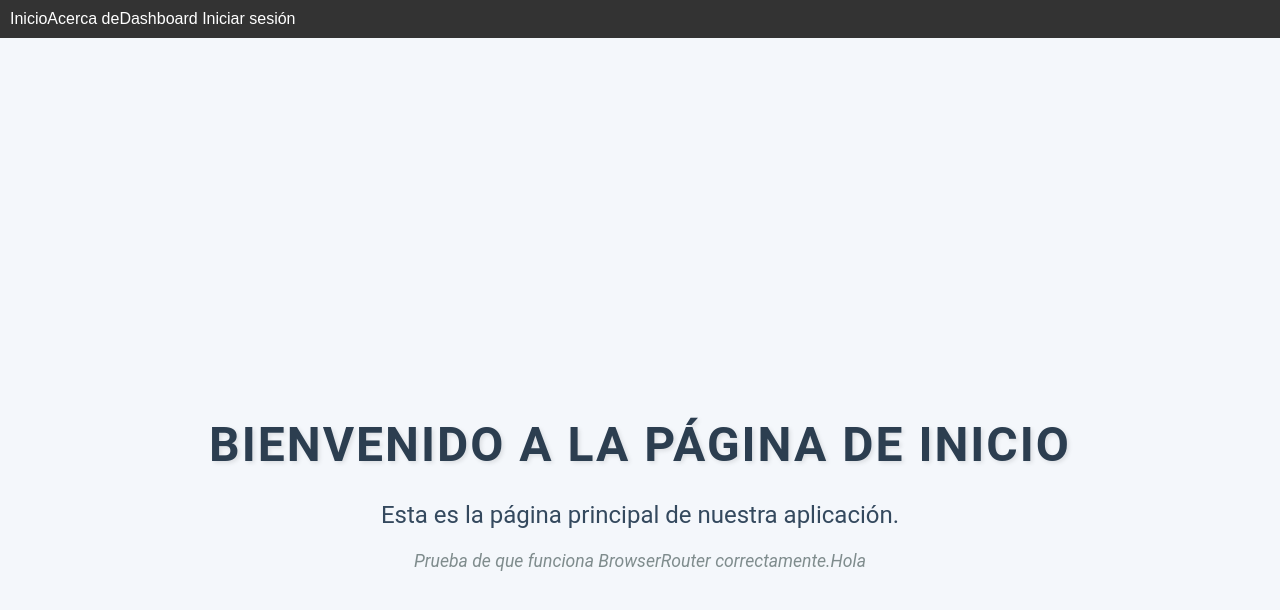
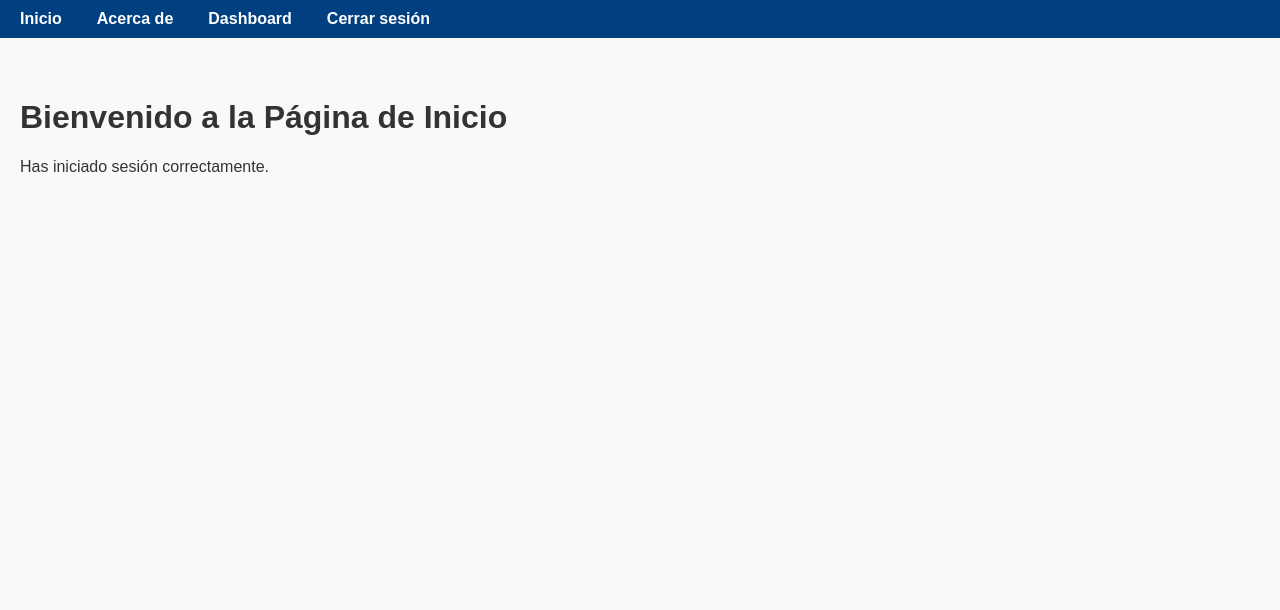
Before and after one commit to Carlosalfredo22/pruebareact, a React (Vite) app: page / in a window 1280 px wide. Shown: the top 610 px of the page. Built offline with nearby package versions, Linux system fonts and the light colour scheme; the HTML template or start-up script is replaced by a standard one.

Commit message:
Completo navbar y login

```diff
--- a/src/App.jsx
+++ b/src/App.jsx
@@ -1,19 +1,17 @@
 import { BrowserRouter, Routes, Route } from 'react-router-dom';
-import Navbar from './components/Navbar';
 import Home from './pages/Home';
 import About from './pages/About';
-import Dashboard from './pages/Dashboard'; // Importando el Dashboard
-import Login from './pages/login'; // Importando Login
+import Dashboard from './pages/Dashboard';
+import Login from './pages/login';
 
 function App() {
   return (
     <BrowserRouter>
-      <Navbar />
       <Routes>
-        <Route path="/" element={<Home />} />
+        <Route path="/login" element={<Login />} />         {/* Login primero */}
+        <Route path="/" element={<Home />} />               {/* Página principal luego del login */}
         <Route path="/about" element={<About />} />
         <Route path="/dashboard" element={<Dashboard />} />
-        <Route path="/login" element={<Login />} /> {/* Nueva ruta para el Login */}
       </Routes>
     </BrowserRouter>
   );
--- a/src/components/Navbar.jsx
+++ b/src/components/Navbar.jsx
@@ -1,12 +1,24 @@
-import { Link } from 'react-router-dom';
+import React from 'react';
+import { Link, useNavigate } from 'react-router-dom';
+import '../style/Home.css'; // Reutilizamos los estilos
 
 function Navbar() {
+  const navigate = useNavigate();
+
+  const handleLogout = (e) => {
+    e.preventDefault(); // Evita navegación predeterminada
+    localStorage.removeItem('token'); // Elimina el token
+    navigate('/login'); // Redirige al login
+  };
+
   return (
-    <nav>
-      <Link to="/">Inicio</Link>
-      <Link to="/about">Acerca de</Link>
-      <Link to="/dashboard">Dashboard</Link> {/* 👈 nuevo link */}
-      <Link to="/login">Iniciar sesión</Link>
+    <nav className="navbar">
+      <ul className="nav-list">
+        <li><Link to="/" className="nav-link">Inicio</Link></li>
+        <li><Link to="/about" className="nav-link">Acerca de</Link></li>
+        <li><Link to="/dashboard" className="nav-link">Dashboard</Link></li>
+        <li><Link to="/login" onClick={handleLogout} className="nav-link">Cerrar sesión</Link></li>
+      </ul>
     </nav>
   );
 }
--- a/src/pages/About.jsx
+++ b/src/pages/About.jsx
@@ -1,10 +1,15 @@
 import React from 'react';
+import Navbar from '../components/Navbar';
+import '../style/Home.css';
 
 function About() {
   return (
-    <div style={{ padding: '2rem' }}>
-      <h1>Acerca de Nosotros</h1>
-      <p>Esta es la página donde hablamos sobre nuestra empresa o proyecto.</p>
+    <div className="home-container">
+      <Navbar />
+      <div className="home-content">
+        <h1 className="home-title">Acerca de</h1>
+        <p className="home-text">Esta es la sección Acerca de nuestra aplicación.</p>
+      </div>
     </div>
   );
 }
--- a/src/pages/Dashboard.jsx
+++ b/src/pages/Dashboard.jsx
@@ -1,6 +1,8 @@
 import { useEffect, useState } from 'react';
 import { useNavigate } from 'react-router-dom';
 import { httpClient } from '../api/HttpClient';
+import Navbar from '../components/Navbar';
+import '../style/Home.css';
 
 function Dashboard() {
   const [usuarios, setUsuarios] = useState([]);
@@ -9,19 +11,15 @@ function Dashboard() {
 
   useEffect(() => {
     const token = localStorage.getItem('token');
-    console.log('Token en header:', token); // Asegúrate de que el token está presente
     if (!token) {
-      navigate('/login'); // Redirigir al login si no hay token
-      setError('No hay token de autenticación. Por favor, inicia sesión.');
+      navigate('/login');
       return;
     }
 
-  // Hacer la solicitud solo si hay un token
     httpClient.get('/user')
       .then(response => {
-      console.log('Respuesta de la API:', response); // Ver la respuesta completa
-      const usuario = response.data.user;  // Aquí accedemos a 'user'
-      setUsuarios([usuario]);  // Lo convertimos en un arreglo para poder mapearlo
+        const usuario = response.data.user;
+        setUsuarios([usuario]);
       })
       .catch(err => {
         console.error('Error al obtener usuarios:', err);
@@ -29,16 +27,13 @@ function Dashboard() {
       });
   }, [navigate]);
 
-  if (error) {
-    return <p>{error}</p>;
-  }
-
-  if (!usuarios.length) {
-    return <p>Cargando usuarios...</p>;
-  }
+  if (error) return <p>{error}</p>;
+  if (!usuarios.length) return <p>Cargando usuarios...</p>;
 
   return (
-    <div>
+    <div className="home-container">
+      <Navbar />
+      <div className="home-content">
         <h2>Usuarios</h2>
         <ul>
           {usuarios.map(usuario => (
@@ -46,6 +41,7 @@ function Dashboard() {
           ))}
         </ul>
       </div>
+    </div>
   );
 }
 
--- a/src/pages/Home.jsx
+++ b/src/pages/Home.jsx
@@ -1,13 +1,17 @@
 import React from 'react';
-import '../style/Home.css'; // La ruta correcta a tu archivo CSS
+import Navbar from '../components/Navbar';
+import '../style/Home.css';
 
 function Home() {
   return (
     <div className="home-container">
-      <h1 className="home-title">Bienvenido a la página de Inicio</h1>
-      <p className="home-text">Esta es la página principal de nuestra aplicación.</p>
-      <p className="home-subtext">Prueba de que funciona BrowserRouter correctamente.Hola</p>
+      <Navbar />
+      <div className="home-content">
+        <h1 className="home-title">Bienvenido a la Página de Inicio</h1>
+        <p className="home-text">Has iniciado sesión correctamente.</p>
+      </div>
     </div>
   );
 }
+
 export default Home;
--- a/src/pages/login.jsx
+++ b/src/pages/login.jsx
@@ -1,7 +1,7 @@
 import React, { useState } from 'react';
 import { useNavigate } from 'react-router-dom';
-import { httpClient } from '../api/HttpClient'; // Asegúrate de tener configurado el httpClient
-import '../style/Login.css';  // Importando el archivo CSS
+import { httpClient } from '../api/HttpClient'; // Asegúrate de que esto esté bien configurado
+import '../style/Login.css';
 
 function Login() {
   const [email, setEmail] = useState('');
@@ -13,14 +13,13 @@ function Login() {
     e.preventDefault();
 
     try {
-        const response = await httpClient.post('/login', { email, password });
-        console.log('Respuesta completa del login:', response.data);
+      const response = await httpClient.post('/login', { email, password });
+      console.log('Respuesta del login:', response.data);
 
-      // Guardar el token en localStorage
       localStorage.setItem('token', response.data.access_token);
 
-      // Redirigir al Dashboard
-      navigate('/dashboard');
+      // Redirigir al Home
+      navigate('/');
     } catch (err) {
       console.error('Error al iniciar sesión:', err);
       setError('Credenciales incorrectas o error en el servidor.');
--- a/src/style/Home.css
+++ b/src/style/Home.css
@@ -1,54 +1,33 @@
-/* Home.css */
-
 .home-container {
-  padding: 3rem;
-  text-align: center;
-  background-color: #f4f7fb;
+  background-color: #f9f9f9;
+  color: #333;
   min-height: 100vh;
-  font-family: 'Roboto', sans-serif;
-  display: flex;
-  flex-direction: column;
-  align-items: center;
-  justify-content: center;
+  font-family: Arial, sans-serif;
 }
 
-.home-title {
-  font-size: 3rem;
-  color: #2c3e50;
-  margin-bottom: 1.5rem;
-  font-weight: bold;
-  text-transform: uppercase;
-  letter-spacing: 2px;
-  text-shadow: 2px 2px 4px rgba(0, 0, 0, 0.1);
+.navbar {
+  background-color: #004080;
+  padding: 10px 20px;
 }
 
-.home-text {
-  font-size: 1.5rem;
-  color: #34495e;
-  margin-bottom: 1.2rem;
-  line-height: 1.5;
-  max-width: 700px;
-  margin: 0 auto;
+.nav-list {
+  list-style: none;
+  display: flex;
+  gap: 20px;
+  margin: 0;
+  padding: 0;
 }
 
-.home-subtext {
-  font-size: 1.1rem;
-  color: #7f8c8d;
-  font-style: italic;
+.nav-link {
+  color: #fff;
+  text-decoration: none;
+  font-weight: bold;
 }
 
-.button {
-  margin-top: 2rem;
-  padding: 0.8rem 2rem;
-  background-color: #3498db;
-  color: white;
-  font-size: 1.2rem;
-  border: none;
-  border-radius: 5px;
-  cursor: pointer;
-  transition: background-color 0.3s ease;
+.nav-link:hover {
+  text-decoration: underline;
 }
 
-.button:hover {
-  background-color: #2980b9;
+.home-content {
+  padding: 40px 20px;
 }
```
Lines whose indentation alone changed are shown as unchanged.
